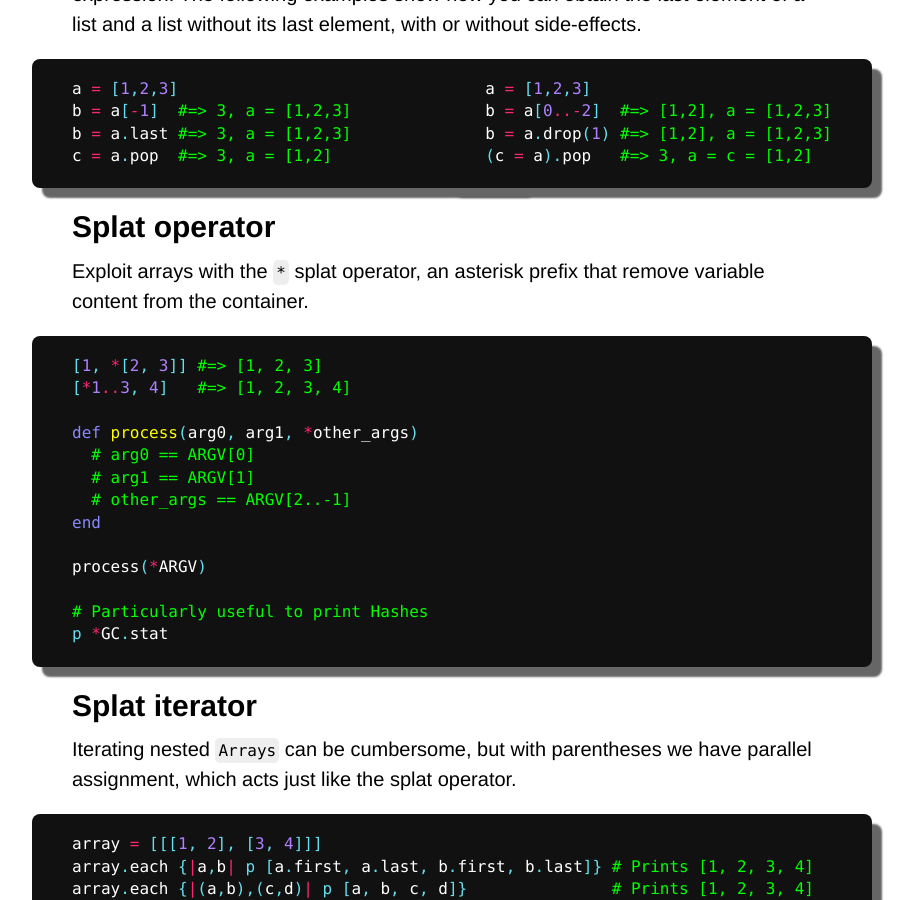
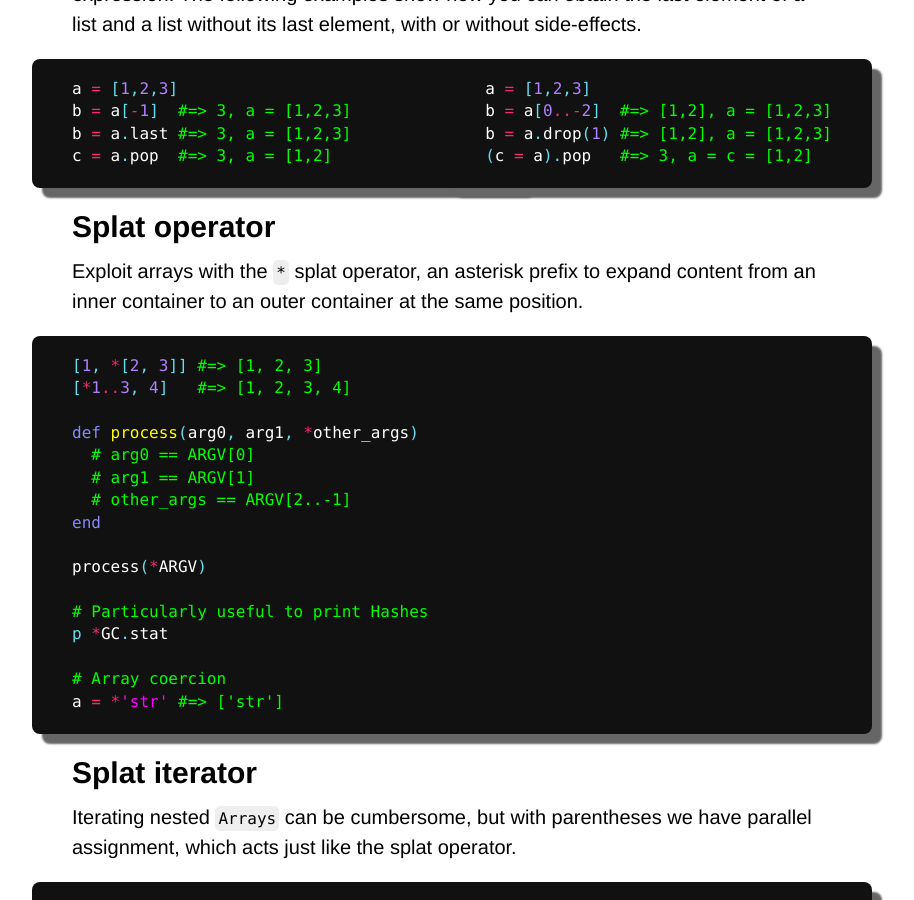
Before and after one commit to Maumagnaguagno/maumagnaguagno.github.io, a Jekyll site: the page built from ruby.md, in a window 1280 px wide and 900 px high, scrolled down 765 px. Shown: the whole window, without its empty margins (188-1102 px from the left). Built offline with Jekyll 4.4.1, drawn with Linux system fonts in a browser that asks for light colours; our own code applies the rules of GitHub Pages for plain Markdown files.

Commit message:
Improve Ruby splat operator section

````diff
--- a/ruby.md
+++ b/ruby.md
@@ -66,7 +66,7 @@ b = a.drop(1) #=> [1,2], a = [1,2,3]
 </div>
 
 ## Splat operator
-Exploit arrays with the ``*`` splat operator, an asterisk prefix that remove variable content from the container.
+Exploit arrays with the ``*`` splat operator, an asterisk prefix to expand content from an inner container to an outer container at the same position.
 
 ```ruby
 [1, *[2, 3]] #=> [1, 2, 3]
@@ -82,6 +82,9 @@ process(*ARGV)
 
 # Particularly useful to print Hashes
 p *GC.stat
+
+# Array coercion
+a = *'str' #=> ['str']
 ```
 
 ## Splat iterator
````
